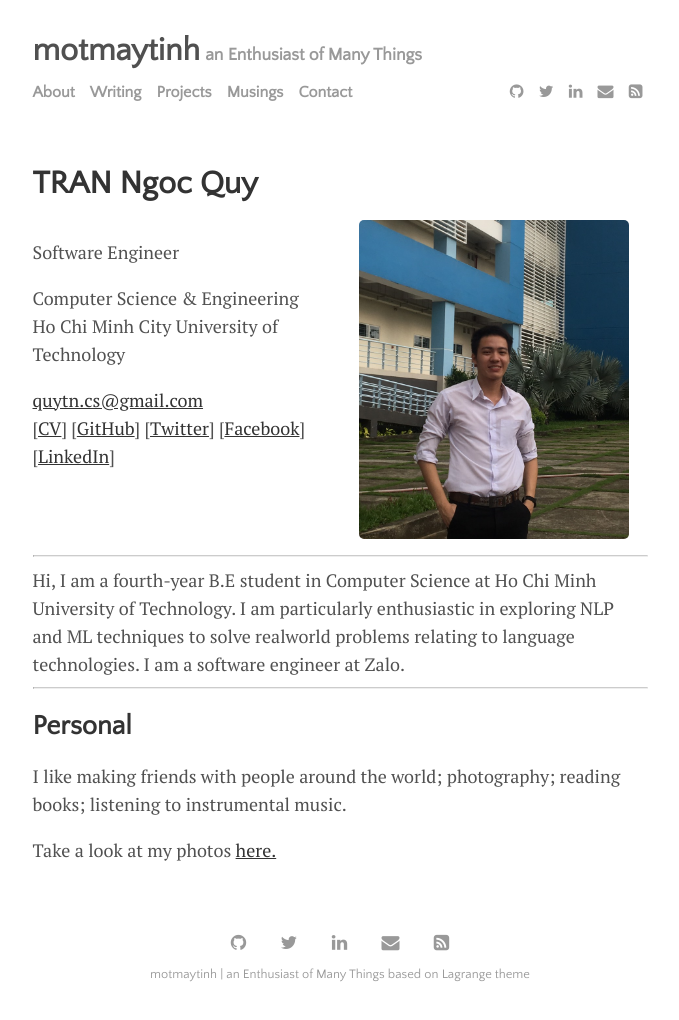
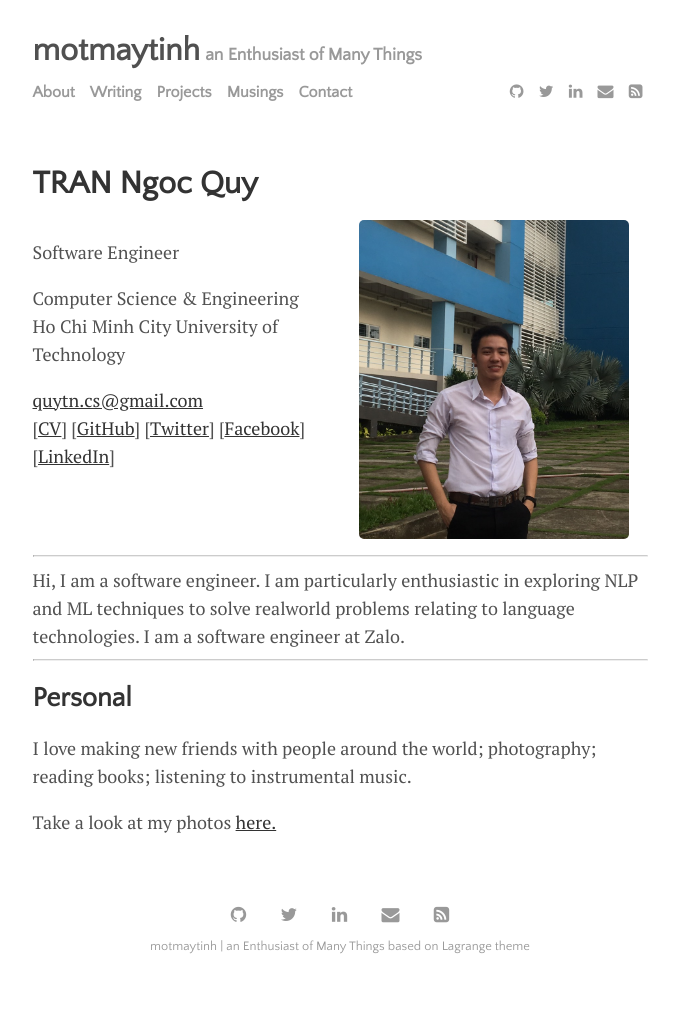
Before and after one commit to motmaytinh/motmaytinh.github.io, a Jekyll site: the page built from menu/about.md, in a window 1280 px wide. Shown: the whole page, without its empty margins (300-979 px from the left). Built offline with Jekyll 4.4.1, drawn with Linux system fonts in a browser that asks for light colours; after the commit the page ends 992 px from its top, so only the background shows below that.

Commit message:
update bio

```diff
--- a/menu/about.md
+++ b/menu/about.md
@@ -31,7 +31,7 @@ title: TRAN Ngoc Quy
 
 <div class="row">
 
-Hi, I am a fourth-year B.E student in Computer Science at Ho Chi Minh University of Technology. I am particularly enthusiastic in exploring NLP and ML techniques to solve realworld problems relating to language technologies.
+Hi, I am a software engineer. I am particularly enthusiastic in exploring NLP and ML techniques to solve realworld problems relating to language technologies.
 
 I am a software engineer at Zalo.
 
@@ -40,6 +40,6 @@ I am a software engineer at Zalo.
 
 ## Personal
 
-I like making friends with people around the world; photography; reading books; listening to instrumental music.
+I love making new friends with people around the world; photography; reading books; listening to instrumental music.
 
-Take a look at my photos <a href="https://myalbum.com/embed/7KAjl6f3h9dS">here.</a>
+Take a look at my photos <a href="www.flickr.com/gp/motmaytinh/nd78Nb">here.</a>
```
